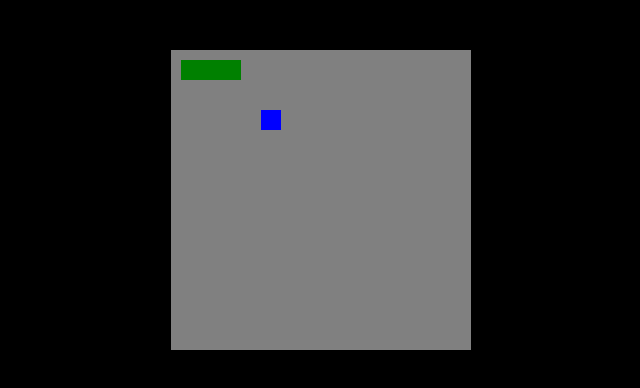
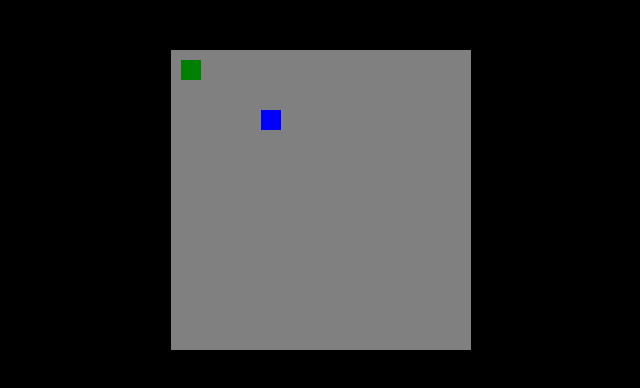
Before and after one commit to entcheva/snake, a website: page index.html in a window 1280 px wide. Shown: the full height of the page, 319-959 px from the left. Drawn offline with Linux system fonts and the light colour scheme.

Commit message:
Replace DOMContentLoaded with window.onload

```diff
--- a/css/style.css
+++ b/css/style.css
@@ -5,6 +5,7 @@
 h1 {
   color: white;
   text-align: center;
+  /*font-family: 'Helvetica Neue', Helvetica, sans-serif;*/
 }
 
 #myCanvas {
--- a/javascripts/board.js
+++ b/javascripts/board.js
@@ -1,26 +1,43 @@
-document.addEventListener("DOMContentLoaded", function(event) {
+// document.addEventListener("DOMContentLoaded", function(event) {
 
-  var canvas = document.getElementById("myCanvas")
-  var ctx = canvas.getContext("2d")
+window.onload = function() {
 
+  // setup
+  canvas = document.getElementById("myCanvas")
+  ctx = canvas.getContext("2d")
+  speed = 5
+  positionX = 10
+
+
+
+  // create food
   function makeFood(x, y, xs, ys, color) {
     ctx.fillStyle = color
     ctx.fillRect(x, y, xs, ys) // x, y, sizex, size y
   }
 
-  function makeSnakeUnit(x, y, xs, ys, color) {
+
+  // create snake
+  function snakeUnit(x, y, xs, ys, color) {
     ctx.fillStyle = color
     ctx.fillRect(x, y, xs, ys) // x, y, sizex, size y
   }
 
-  function growSnake(x, y, xs, ys, color) {
-    // add 1 makeSnakeUnit to existing makeSnakeUnit
-    ctx.fillStyle = color
-    // conditional: depending on direction of movement
-    // append to last snakeUnit + 20
-    ctx.fillRect(x, y, xs, ys) // x, y, sizex, size y
+  // move snake
+  function move(piece) {
+    position += speed
+  }
 
-  }
+
+  // // add to snake length
+  // function growSnake(x, y, xs, ys, color) {
+  //   // add 1 snakeUnit to existing snakeUnit
+  //   ctx.fillStyle = color
+  //   // conditional: depending on direction of movement
+  //   // append to last snakeUnit + 20
+  //   ctx.fillRect(x, y, xs, ys) // x, y, sizex, size y
+  //
+  // }
 
 
 
@@ -31,12 +48,24 @@
 
 
 
+  // call functions
+
+  makeFood(90, 60, 20, 20, 'blue')
+  snakeUnit(positionX, 10, 20, 20, 'green')
+  // growSnake(30, 10, 20, 20, 'green')
+  // growSnake(50, 10, 20, 20, 'green')
+  // move()
 
 
-  makeFood(90, 60, 20, 20, 'blue')
-  makeSnakeUnit(10, 10, 20, 20, 'green')
-  growSnake(30, 10, 20, 20, 'green')
-  growSnake(50, 10, 20, 20, 'green')
 
 
-})
+
+
+
+
+
+}
+
+
+// end of document load
+// }) // end of document load
```
